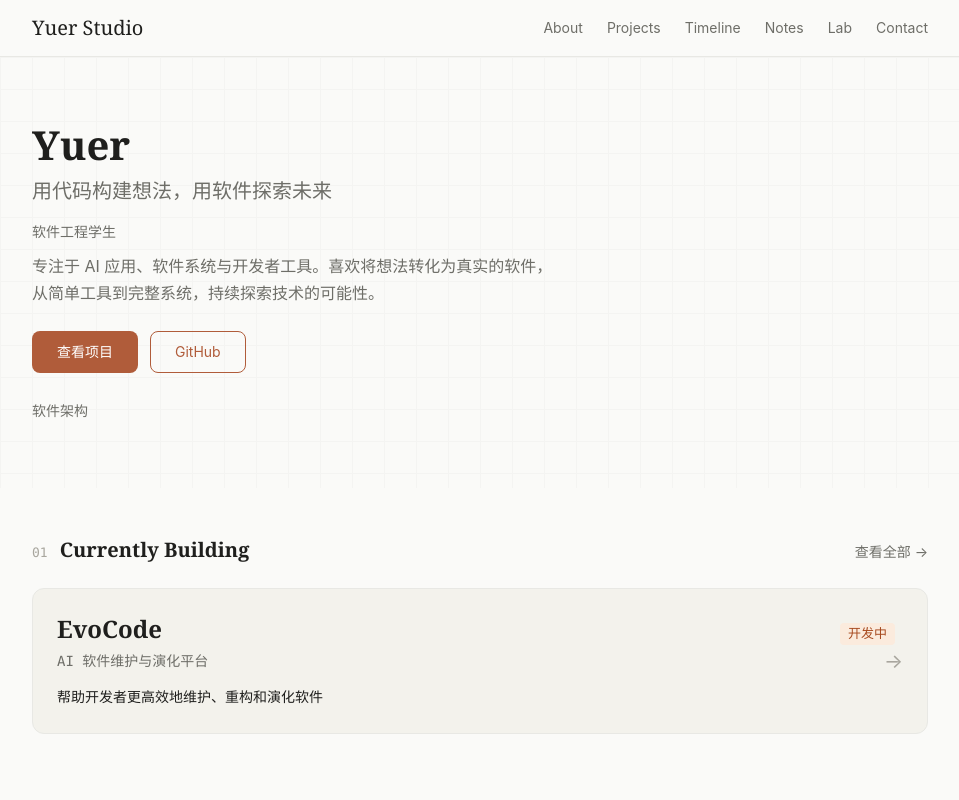
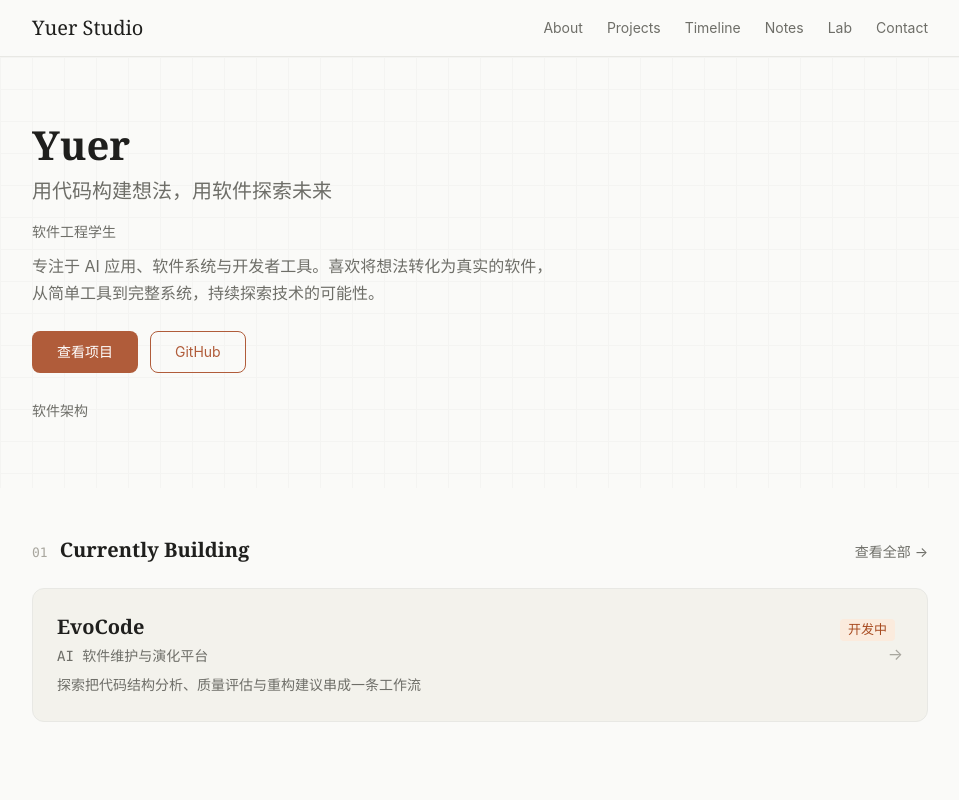
Before and after one commit to anyuer678/yuer.dev, a Vue app: page / in a window 1280 px wide. Shown: the top 800 px of the page, without its empty margins (160-1119 px from the left). Built offline with nearby package versions, Linux system fonts and the light colour scheme.

Commit message:
﻿fix(home): Currently Building 模块文案与视觉
- goal 去掉产品话术，改学生视角事实句
- 卡片标题 h2→h3（避免与 SectionTitle 的 h2 语义撞车）
- 箭头弱化为 body 字号、goal 降为次级色、间距收紧

```diff
--- a/src/content/site.json
+++ b/src/content/site.json
@@ -13,7 +13,7 @@
     "title": "EvoCode",
     "subtitle": "AI 软件维护与演化平台",
     "status": "development",
-    "goal": "帮助开发者更高效地维护、重构和演化软件",
+    "goal": "探索把代码结构分析、质量评估与重构建议串成一条工作流",
     "link": "/projects/evocode"
   },
   "links": {
--- a/src/pages/Home.vue
+++ b/src/pages/Home.vue
@@ -18,7 +18,7 @@ import { site, featuredProjects, recentNotes } from '@/utils/content.js'
         <SectionTitle index="01" title="Currently Building" to="/projects" />
         <RouterLink v-if="site.focus.link" :to="site.focus.link" class="focus-card">
           <div class="focus-card__head">
-            <h2 class="focus-card__title">{{ site.focus.title }}</h2>
+            <h3 class="focus-card__title">{{ site.focus.title }}</h3>
             <StatusBadge :status="site.focus.status" />
           </div>
           <p v-if="site.focus.subtitle" class="focus-card__subtitle">{{ site.focus.subtitle }}</p>
@@ -83,7 +83,7 @@ import { site, featuredProjects, recentNotes } from '@/utils/content.js'
   right: var(--space-6);
   top: 50%;
   transform: translateY(-50%);
-  font-size: var(--text-h3);
+  font-size: var(--text-body);
   color: var(--color-text-tertiary);
   transition: transform var(--dur-fast) var(--ease-standard);
 }
@@ -103,8 +103,8 @@ import { site, featuredProjects, recentNotes } from '@/utils/content.js'
 }
 .focus-card__title {
   font-family: var(--font-display);
-  font-size: var(--text-h2);
-  line-height: var(--lh-h2);
+  font-size: var(--text-h3);
+  line-height: var(--lh-h3);
   color: var(--color-text);
 }
 .focus-card__subtitle {
@@ -114,8 +114,8 @@ import { site, featuredProjects, recentNotes } from '@/utils/content.js'
   color: var(--color-text-secondary);
 }
 .focus-card__goal {
-  margin-top: var(--space-3);
+  margin-top: var(--space-1);
   font-size: var(--text-small);
-  color: var(--color-text);
+  color: var(--color-text-secondary);
 }
 </style>
```
